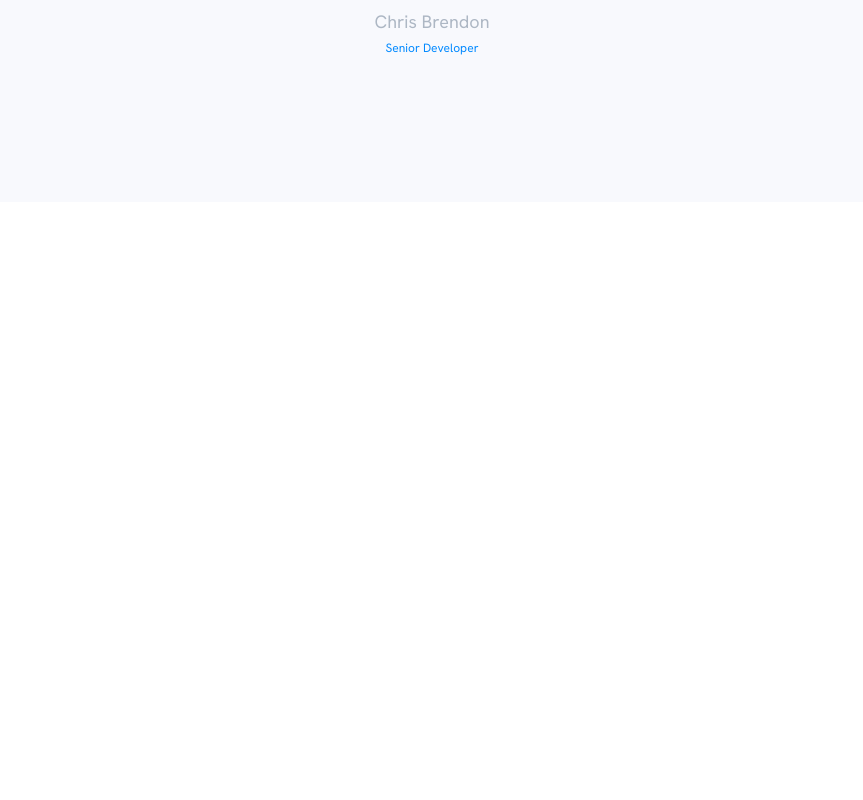
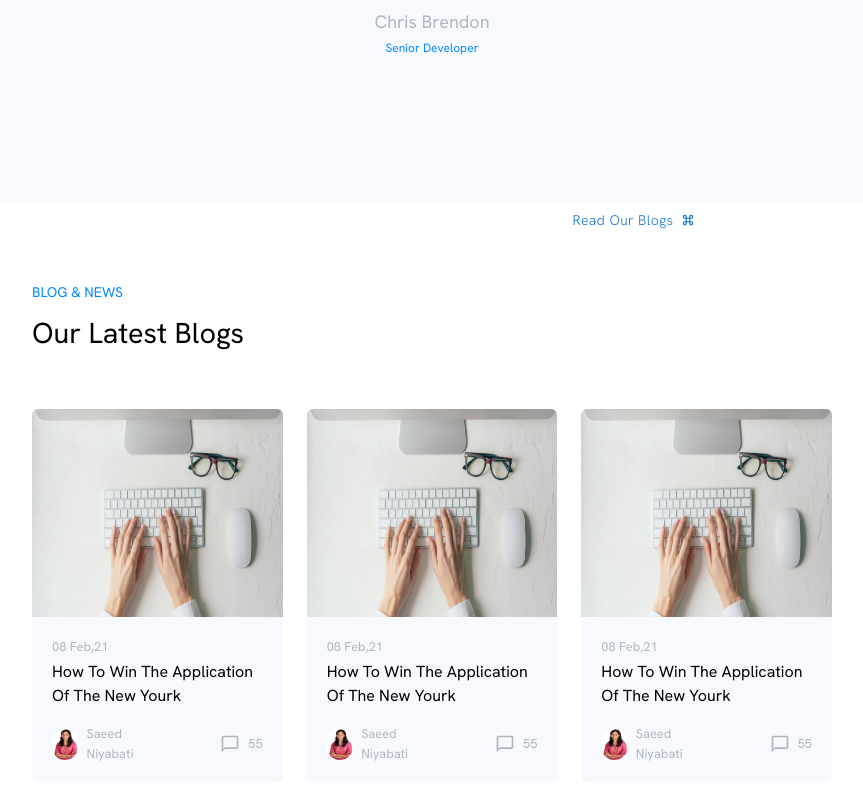
Before and after one commit to saeidniyabati2/myportfolio, a Next.js app: page / in a window 1280 px wide. Shown: the part 4854-5654 px from the top of the page, without its empty margins (208-1071 px from the left). Before the commit the page ends 5056 px from the top, so only its background shows below. Built offline with nearby package versions, Linux system fonts and the light colour scheme.

Commit message:
adding new style for blogs component

```diff
--- a/src/components/Blogs.tsx
+++ b/src/components/Blogs.tsx
@@ -5,22 +5,26 @@ import { BlogCard } from "./cards/BlogCard";
 
 export const Blogs: React.FC = () => {
   return (
-    <section className="w-full px-[15rem]  flex flex-col pb-28">
-      <div className="flex">
-        <div className="w-full  flex flex-col">
-          <p className="text-sm text-mainButton mt-20">BLOG & NEWS</p>
-          <h2 className="text-[1.8rem] leading-snug max-w-[25rem] mt-3">
+    <section className="w-full px-4 md:px-[15rem] mt-10 md:mt-0 flex flex-col pb-10 md:pb-28 ">
+      <div className="flex flex-col md:flex-row  items-center md:items-start">
+        <div className="w-full flex flex-col  items-center md:items-start">
+          <p className="text-sm text-mainButton mt-5 md:mt-20">BLOG & NEWS</p>
+          <h2 className="text-[1.8rem] leading-snug md:max-w-[25rem] mt-3">
             Our Latest Blogs
           </h2>
         </div>
-        <div className="w-full  flex items-end justify-end">
-          <BlueButton title="Read Our Blogs" Icon={KeyboardCommandKeyIcon} />
+        <div className="w-full flex  md:items-end justify-center md:justify-end mt-8 md:mt-0">
+          <BlueButton
+            title="Read Our Blogs"
+            Icon={KeyboardCommandKeyIcon}
+            ClassName="py-3 w-full"
+          />
         </div>
       </div>
       {/* container of cards */}
       <div
-        className="w-full  flex mt-14
-      gap-x-6"
+        className="w-full flex flex-col md:flex-row  mt-14
+      gap-y-6 md:gap-x-6"
       >
         <BlogCard
           title="How To Win The Application Of The New Yourk"
--- a/src/pages/index.tsx
+++ b/src/pages/index.tsx
@@ -22,7 +22,7 @@ const Home = () => {
       <EducatExperience />
       <Gallery />
       <Comments />
-      {/*<Blogs /> */}
+      <Blogs />
     </ContainerBlock>
   );
 };
```
